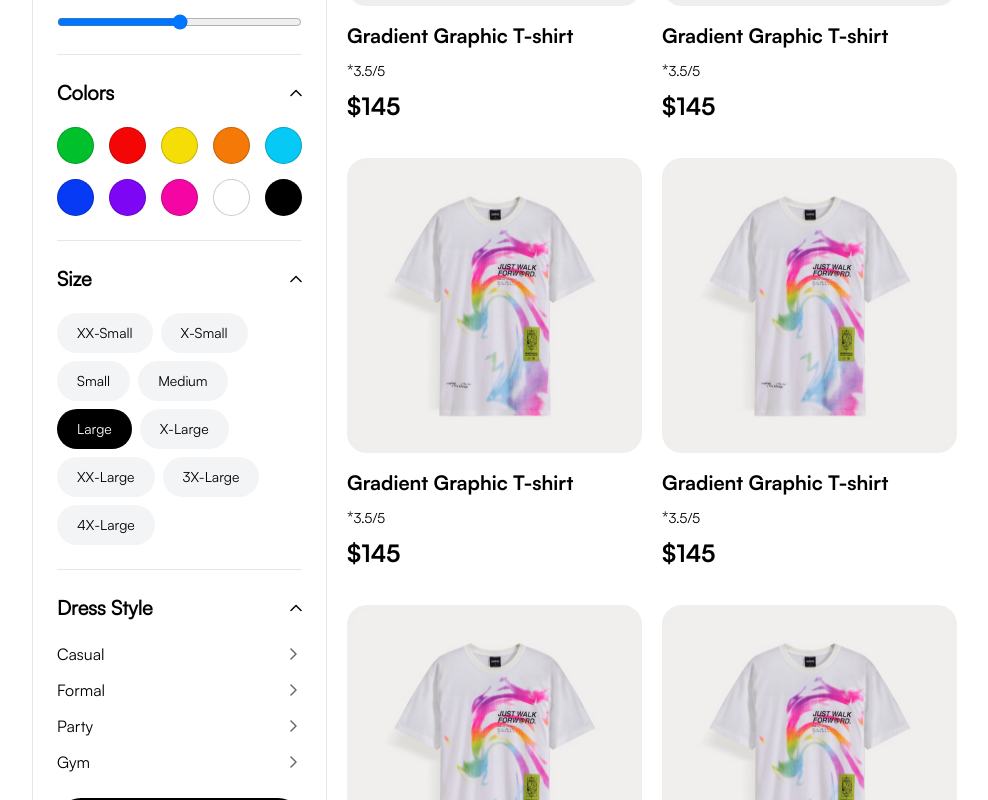
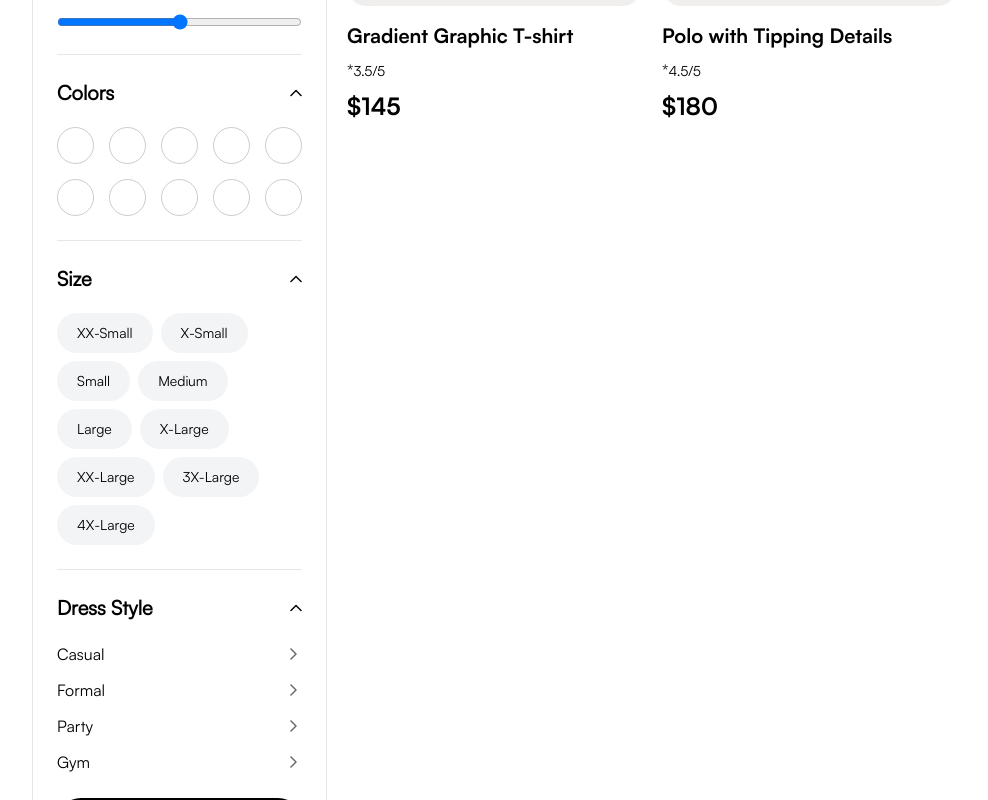
Before and after one commit to LexSupDev/shop-react-app, a React (Vite) app: page / in a window 1280 px wide. Shown: the part 560-1360 px from the top of the page, without its empty margins (68-1056 px from the left). Built offline with nearby package versions, Linux system fonts and the light colour scheme.

Commit message:
use components with data

```diff
--- a/src/components/Card.jsx
+++ b/src/components/Card.jsx
@@ -1,16 +1,16 @@
-import tshirt1 from "/src/assets/t-shirt-1.jpg";
 
-export const Card = () => {
+
+export const Card = ({image, title, stars, price}) => {
   return (
     <>
       <div className="flex flex-col">
-        <img className="w-[295px] h-[295px] mb-4" src={tshirt1} alt="t-shirt-1" />
-        <h3 className="font-[Satoshi-Bold] text-xl mb-2">Gradient Graphic T-shirt</h3>
+        <img className="w-[295px] h-[295px] mb-4" src={image} alt="t-shirt-1" />
+        <h3 className="font-[Satoshi-Bold] text-xl mb-2">{title}</h3>
         <div className="mb-2">
           <span>*</span>
-          <span className="text-sm">3.5/5</span>
+          <span className="text-sm">{stars}/5</span>
         </div>
-        <span className="font-[Satoshi-Bold] text-2xl">$145</span>
+        <span className="font-[Satoshi-Bold] text-2xl">${price}</span>
       </div>
     </>
   );
--- a/src/components/Catalog.jsx
+++ b/src/components/Catalog.jsx
@@ -1,4 +1,19 @@
 import { Card } from "./Card";
+
+const goods = [
+  {
+    image: "src/assets/t-shirt-1.jpg",
+    title: "Gradient Graphic T-shirt",
+    stars: "3.5",
+    price: 145,
+  },
+  {
+    image: "src/assets/t-shirt-2.jpg",
+    title: "Polo with Tipping Details",
+    stars: "4.5",
+    price: 180,
+  },
+];
 
 export const Catalog = () => {
   return (
@@ -9,21 +24,20 @@ export const Catalog = () => {
           <div className="flex gap-3">
             <p>Showing 1-10 of 100 Products</p>
             <p>
-              Sort by:{" "}
+              Sort by:
               <span className="font-[Satoshi-Medium]">Most Popular</span>
             </p>
           </div>
         </div>
         <div className="flex flex-wrap gap-x-5 gap-y-9">
-          <Card />
-          <Card />
-          <Card />
-          <Card />
-          <Card />
-          <Card />
-          <Card />
-          <Card />
-          <Card />
+          {goods.map((el) => (
+            <Card
+              image={el.image}
+              title={el.title}
+              stars={el.stars}
+              price={el.price}
+            />
+          ))}
         </div>
       </div>
     </>
--- a/src/components/Filters.jsx
+++ b/src/components/Filters.jsx
@@ -1,4 +1,30 @@
 import filter from "/src/assets/filter.png";
+
+const categories = ["T-shirts", "Shorts", "Shirts", "Hoodie", "Jeans"];
+const colors = [
+  "#00C12B",
+  "#F50606",
+  "#F5DD06",
+  "#F57906",
+  "#06CAF5",
+  "#063AF5",
+  "#7D06F5",
+  "#F506A4",
+  "#FFFFFF",
+  "#000000",
+];
+const size = [
+  "XX-Small",
+  "X-Small",
+  "Small",
+  "Medium",
+  "Large",
+  "X-Large",
+  "XX-Large",
+  "3X-Large",
+  "4X-Large",
+];
+const style = ["Casual", "Formal", "Party", "Gym"];
 
 export const Filters = () => {
   return (
@@ -12,21 +38,11 @@ export const Filters = () => {
         </div>
         <div className="filters_item">
           <ul className="filters_list-item flex flex-col gap-3 w-full">
+            {categories.map((el) => (
               <li>
-              <a href="#t-shirts">T-shirts</a>
+                <a href={`#${el.toLowerCase().replace(" ", "-")}`}>{el}</a>
               </li>
-            <li>
-              <a href="#shorts">Shorts</a>
-            </li>
-            <li>
-              <a href="#shirts">Shirts</a>
-            </li>
-            <li>
-              <a href="#hoodie">Hoodie</a>
-            </li>
-            <li>
-              <a href="#jeans">Jeans</a>
-            </li>
+            ))}
           </ul>
         </div>
         <div className="filters_item flex-col">
@@ -36,68 +52,22 @@ export const Filters = () => {
         <div className="filters_item flex-col">
           <p className="filters_item-title mb-5 font-bold text-xl">Colors</p>
           <div className="filters_item-colors flex flex-wrap gap-[15px]">
-            <label className="bg-[#00C12B]">
-              <input type="color" value="#00C12B" className="hidden" />
+            {colors.map((el) => (
+              <label className={`bg-[${el}]`}>
+                <input type="color" value={el} className="hidden" />
               </label>
-            <label className="bg-[#F50606]">
-              <input type="color" value="#F50606" className="hidden" />
-            </label>
-            <label className="bg-[#F5DD06]">
-              <input type="color" value="#F5DD06" className="hidden" />
-            </label>
-            <label className="bg-[#F57906]">
-              <input type="color" value="#F57906" className="hidden" />
-            </label>
-            <label className="bg-[#06CAF5]">
-              <input type="color" value="#06CAF5" className="hidden" />
-            </label>
-            <label className="bg-[#063AF5]">
-              <input type="color" value="#063AF5" className="hidden" />
-            </label>
-            <label className="bg-[#7D06F5]">
-              <input type="color" value="#7D06F5" className="hidden" />
-            </label>
-            <label className="bg-[#F506A4]">
-              <input type="color" value="#F506A4" className="hidden" />
-            </label>
-            <label className="bg-[#FFFFFF]">
-              <input type="color" value="#FFFFFF" className="hidden" />
-            </label>
-            <label className="bg-[#000000]">
-              <input type="color" value="#000000" className="hidden" />
-            </label>
+            ))}
           </div>
         </div>
         <div className="filters_item flex-col">
           <p className="filters_item-title mb-5 font-bold text-xl">Size</p>
           <div className="filters_item-size flex flex-wrap gap-2">
-            <label>XX-Small
-              <input type="checkbox" className="hidden"/>
+            {size.map((el) => (
+              <label>
+                {el}
+                <input type="checkbox" className="hidden" />
               </label>
-            <label>X-Small
-              <input type="checkbox" className="hidden"/>
-            </label>
-            <label>Small
-              <input type="checkbox" className="hidden"/>
-            </label>
-            <label>Medium
-              <input type="checkbox" className="hidden"/>
-            </label>
-            <label className="bg-black text-white">Large
-              <input type="checkbox" className="hidden"/>
-            </label>
-            <label>X-Large
-              <input type="checkbox" className="hidden"/>
-            </label>
-            <label>XX-Large
-              <input type="checkbox" className="hidden"/>
-            </label>
-            <label>3X-Large
-              <input type="checkbox" className="hidden"/>
-            </label>
-            <label>4X-Large
-              <input type="checkbox" className="hidden"/>
-            </label>
+            ))}
           </div>
         </div>
         <div className="filters_item flex-col">
@@ -105,21 +75,16 @@ export const Filters = () => {
             Dress Style
           </p>
           <ul className="filters_list-item flex flex-col gap-3 w-full">
+            {style.map((el) => (
               <li>
-              <a href="#casual">Casual</a>
+                <a href={`#${el.toLowerCase().replace(" ", "-")}`}>{el}</a>
               </li>
-            <li>
-              <a href="#formal">Formal</a>
-            </li>
-            <li>
-              <a href="#party">Party</a>
-            </li>
-            <li>
-              <a href="#gtm">Gym</a>
-            </li>
+            ))}
           </ul>
         </div>
-        <button className="py-3.5 bg-black text-white w-full rounded-4xl text-sm mb-2">Apply Filter</button>
+        <button className="py-3.5 bg-black text-white w-full rounded-4xl text-sm mb-2">
+          Apply Filter
+        </button>
       </div>
     </>
   );
--- a/src/components/Header.jsx
+++ b/src/components/Header.jsx
@@ -3,6 +3,8 @@ import search from "/src/assets/search.png";
 import avatar from "/src/assets/avatar.png";
 import trash from "/src/assets/trash.png";
 import logo from "/src/assets/logo.png";
+
+const navMenu = ["Shop", "On sale", "New arrival", "Brands"]
 
 export const Header = () => {
   return (
@@ -16,10 +18,7 @@ export const Header = () => {
             className="h-[22px]"
           />
           <nav className="flex gap-6">
-            <a href="shop">Shop</a>
-            <a href="on-sale">On sale</a>
-            <a href="new-arrival">New arrival</a>
-            <a href="brands">Brands</a>
+            {navMenu.map((el) => <a href={`#${el.toLowerCase().replace(" ", "-")}`}>{el}</a>)}
           </nav>
           <div className="w-full max-w-[577px] relative">
             <input
```
Also changed, not shown: src/assets/t-shirt-2.jpg (added). Lines whose indentation alone changed are shown as unchanged.
